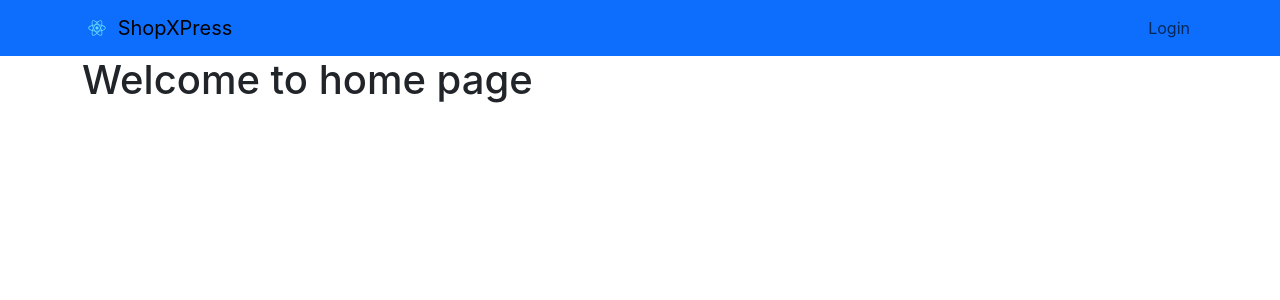
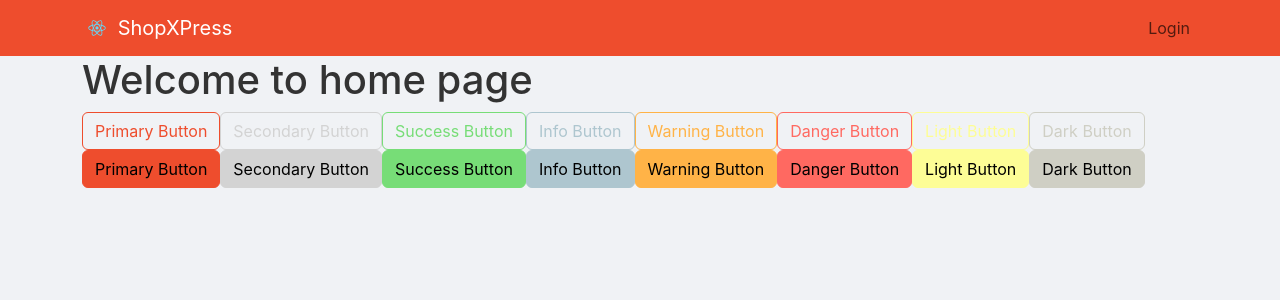
Before and after one commit to noopydoopy/shopxpress-web, a React (Create React App) app: page / in a window 1280 px wide. Shown: the top 300 px of the page. Built offline with nearby package versions, Linux system fonts and the light colour scheme.

Commit message:
Updath theme color and setup axios

```diff
--- a/package.json
+++ b/package.json
@@ -11,8 +11,10 @@
     "@types/node": "^16.18.98",
     "@types/react": "^18.3.3",
     "@types/react-dom": "^18.3.0",
+    "axios": "^1.7.2",
     "bootstrap": "^5.3.3",
     "prettier": "^3.3.1",
+    "query-string": "^9.0.0",
     "react": "^18.3.1",
     "react-bootstrap": "^2.10.2",
     "react-dom": "^18.3.1",
--- a/src/components/layout/TopNavBar.tsx
+++ b/src/components/layout/TopNavBar.tsx
@@ -10,9 +10,9 @@ const TopNavBar: React.FC = () => {
 
     return (
         <div>
-            <Navbar collapseOnSelect className="bg-primary"  expand="sm">
+            <Navbar collapseOnSelect className="navbar-pastel-orange"  expand="sm">
                 <Container>
-                    <Navbar.Brand role="button" onClick={() => navigate('/')} >
+                    <Navbar.Brand role="button" onClick={() => navigate('/')} className="text-white">
                         <img
                             alt=""
                             src={logo}
@@ -23,7 +23,7 @@ const TopNavBar: React.FC = () => {
                         ShopXPress
                     </Navbar.Brand>
                     <Navbar.Toggle />
-                    <Navbar.Collapse className="justify-content-end">
+                    <Navbar.Collapse className="justify-content-end text-white" >
                         {
                             isAuthenticated ? <NavDropdown title="Login as XXX" id="basic-nav-dropdown">
                                 {/* <NavDropdown.Divider /> */}
--- a/src/context/AuthContext.tsx
+++ b/src/context/AuthContext.tsx
@@ -1,5 +1,5 @@
 // src/context/AuthContext.tsx
-import React, { createContext, useContext, useState, ReactNode, useEffect } from 'react';
+import React, { createContext, useContext, useState, ReactNode, useEffect, useRef } from 'react';
 
 interface AuthContextProps {
     isAuthenticated: boolean;
@@ -11,6 +11,7 @@ const AuthContext = createContext<AuthContextProps | undefined>(undefined);
 
 export const AuthProvider: React.FC<{ children: ReactNode }> = ({ children }) => {
     const [isAuthenticated, setIsAuthenticated] = useState<boolean>(false);
+    const didRequest = useRef(false);
 
     const login = () => {
         console.log('Login is called')
@@ -24,6 +25,27 @@ export const AuthProvider: React.FC<{ children: ReactNode }> = ({ children }) =>
     useEffect(() => {
         console.log('isAuthenticated', isAuthenticated)
     }, [isAuthenticated])
+
+    useEffect(() => {
+        console.log('')
+        const validateUser = async () => {
+            try {
+                if (!didRequest.current) {
+                    // Verify that user has been login.
+                    console.log('Will get and retrieve user data.')
+                }
+            } catch (error) {
+                console.error(error)
+                if (!didRequest.current) {
+                    logout()
+                }
+                console.log('Display error page')
+            }
+            return () => (didRequest.current = true)
+        }
+        validateUser()
+        // eslint-disable-next-line react-hooks/exhaustive-deps
+    }, [])
 
     return (
         <AuthContext.Provider value={{ isAuthenticated, login, logout }}>
--- a/src/pages/Home/HomePage.tsx
+++ b/src/pages/Home/HomePage.tsx
@@ -1,3 +1,4 @@
+import { Button } from "react-bootstrap";
 import MainLayout from "../../layouts/MainLayout";
 
 const HomePage = () => {
@@ -7,6 +8,26 @@ const HomePage = () => {
         <div>
             <MainLayout>
                 <h1>Welcome to home page</h1>
+                <div>
+                    <Button variant="outline-primary">Primary Button</Button>
+                    <Button variant="outline-secondary">Secondary Button</Button>
+                    <Button variant="outline-success">Success Button</Button>
+                    <Button variant="outline-info">Info Button</Button>
+                    <Button variant="outline-warning">Warning Button</Button>
+                    <Button variant="outline-danger">Danger Button</Button>
+                    <Button variant="outline-light">Light Button</Button>
+                    <Button variant="outline-dark">Dark Button</Button>
+                </div>
+                <div>
+                    <Button variant="primary">Primary Button</Button>
+                    <Button variant="secondary">Secondary Button</Button>
+                    <Button variant="success">Success Button</Button>
+                    <Button variant="info">Info Button</Button>
+                    <Button variant="warning">Warning Button</Button>
+                    <Button variant="danger">Danger Button</Button>
+                    <Button variant="light">Light Button</Button>
+                    <Button variant="dark">Dark Button</Button>
+                </div>
             </MainLayout>
         </div>
     );
--- a/src/scss/vendors/_bootstrap.scss
+++ b/src/scss/vendors/_bootstrap.scss
@@ -1,7 +1,23 @@
 // Override them colors.
-// $theme-colors: (
-//   'info': tomato,
-//   'danger': teal,
-// );
+// Define your custom theme colors
+$theme-colors: (
+    "primary": #ee4d2d, // Orange Pastel
+    "secondary": #D3D3D3, // Light Gray
+    "success": #77DD77, // Light Green
+    "info": #AEC6CF, // Light Blue
+    "warning": #FFB347, // Orange Pastel
+    "danger": #FF6961, // Light Red
+    "light": #FDFD96, // Light Yellow
+    "dark": #CFCFC4 // Light Gray
+);
+
+// Optionally, override other Bootstrap variables as needed
+$body-bg: #f0f2f5;
+$body-color: #333;
+
+// Custom Navbar background color
+.navbar-pastel-orange {
+    background-color: #ee4d2d; // Orange Pastel
+  }
 
 @import '~bootstrap/scss/bootstrap';
```
Also changed, not shown: src/httpRequest/index.ts (added, +80 -0 lines), 1 other file (tests, documents, lock files or other folders).
